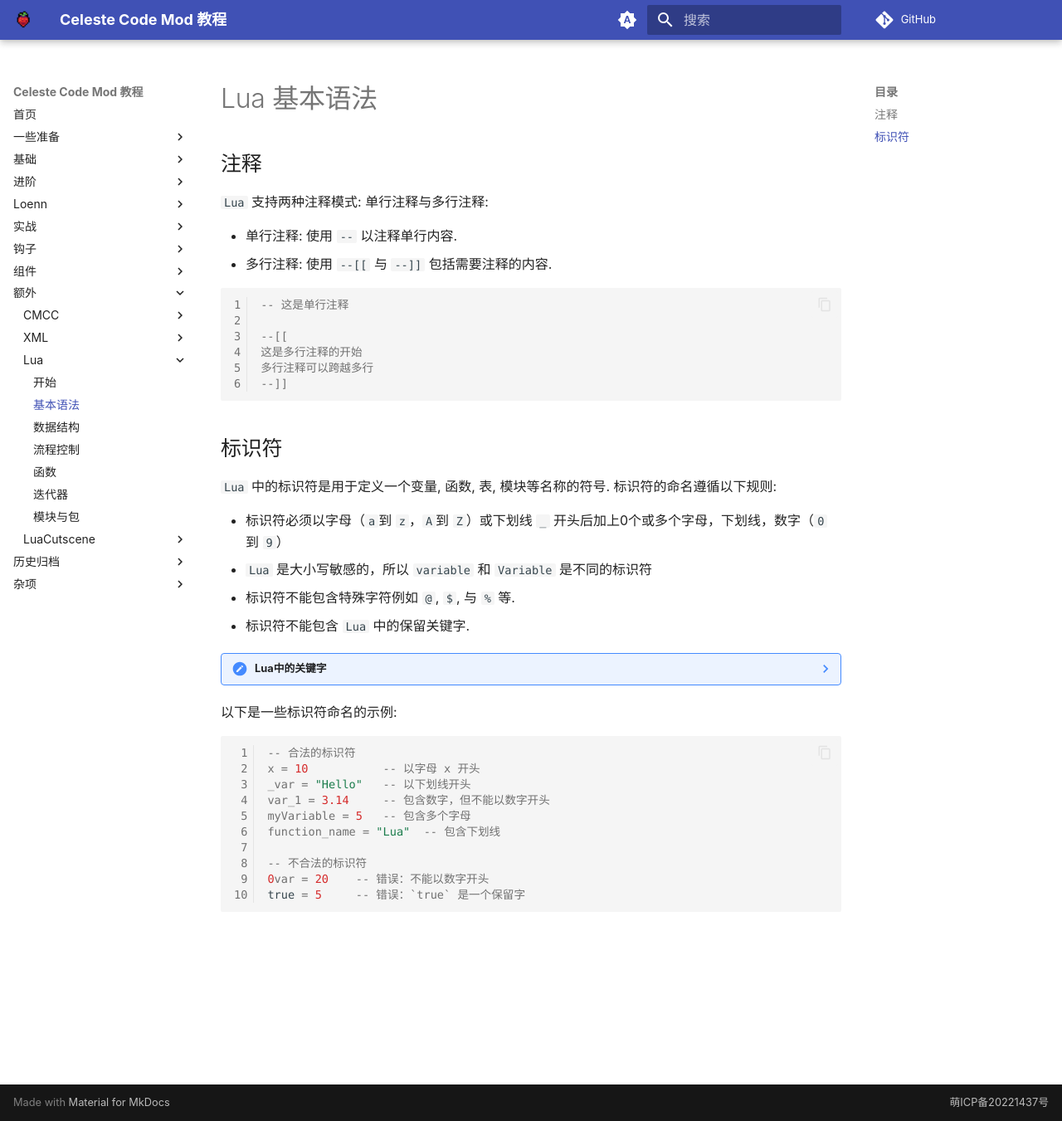
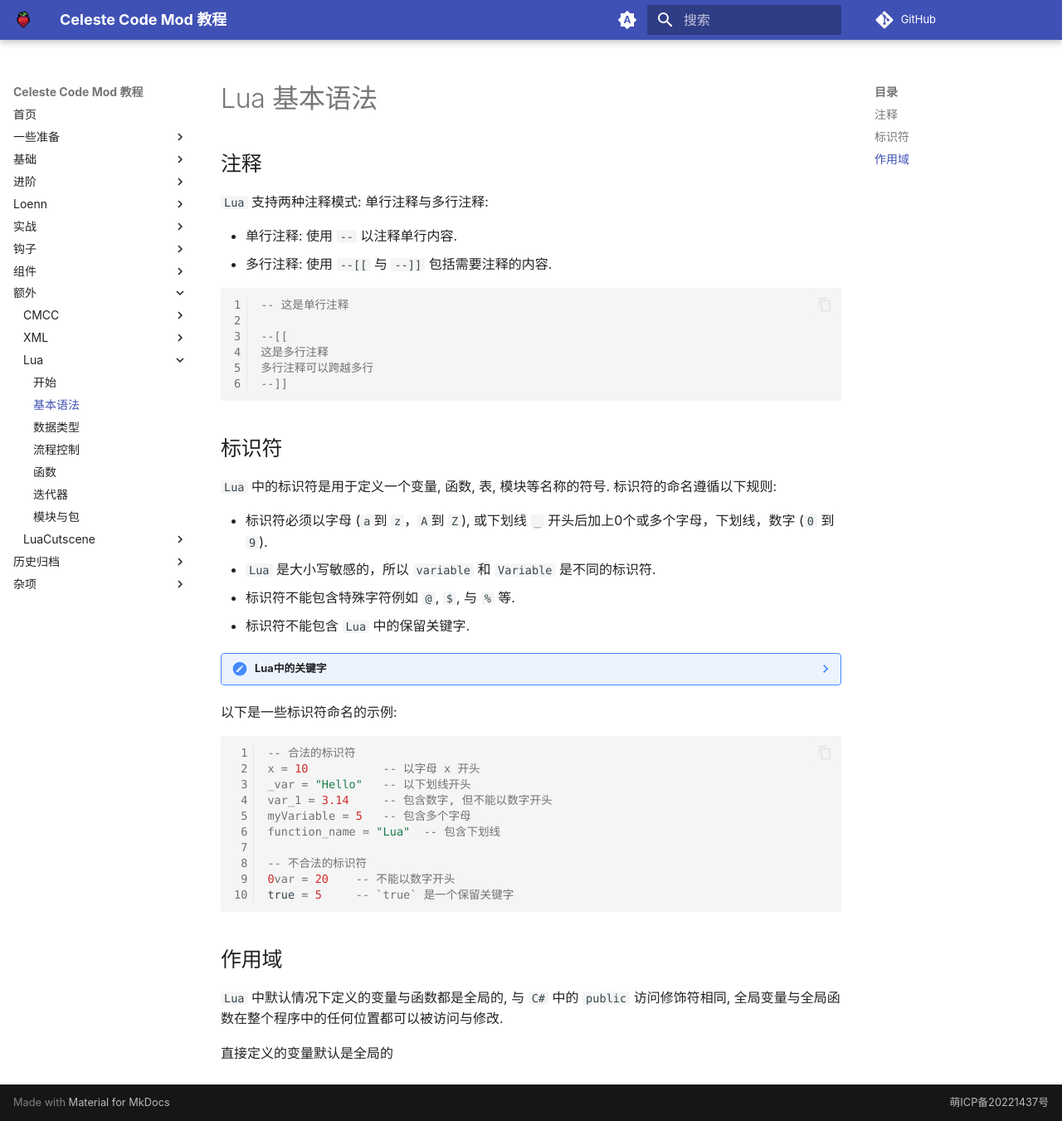
Before and after one commit to Saplonily/CelesteModTutorial, an MkDocs documentation site: the page built from docs/extra/lua/syntax.md, in a window 1280 px wide and 1351 px high. Shown: the whole window at 83% size. Built offline with MkDocs 1.6.1 and Material for MkDocs 9.7.7, drawn with Linux system fonts in a browser that asks for light colours; comment, search, counter and statistics services are not loaded.

````diff
--- a/docs/extra/lua/syntax.md
+++ b/docs/extra/lua/syntax.md
@@ -11,7 +11,7 @@
 -- 这是单行注释
 
 --[[
-这是多行注释的开始
+这是多行注释
 多行注释可以跨越多行
 --]]
 ```
@@ -20,8 +20,8 @@
 
 `Lua` 中的标识符是用于定义一个变量, 函数, 表, 模块等名称的符号. 标识符的命名遵循以下规则:
 
-- 标识符必须以字母（`a `到 `z`，`A `到 `Z`）或下划线 `_` 开头后加上0个或多个字母，下划线，数字（`0` 到 `9`）
-- `Lua` 是大小写敏感的，所以 `variable` 和 `Variable` 是不同的标识符
+- 标识符必须以字母 (`a `到 `z`，`A `到 `Z`), 或下划线 `_` 开头后加上0个或多个字母，下划线，数字 (`0` 到 `9`).
+- `Lua` 是大小写敏感的，所以 `variable` 和 `Variable` 是不同的标识符.
 - 标识符不能包含特殊字符例如 `@`, `$`, 与 `%` 等.
 - 标识符不能包含 `Lua` 中的保留关键字.
 
@@ -43,11 +43,17 @@
 -- 合法的标识符
 x = 10           -- 以字母 x 开头
 _var = "Hello"   -- 以下划线开头
-var_1 = 3.14     -- 包含数字，但不能以数字开头
+var_1 = 3.14     -- 包含数字, 但不能以数字开头
 myVariable = 5   -- 包含多个字母
 function_name = "Lua"  -- 包含下划线
 
 -- 不合法的标识符
-0var = 20    -- 错误：不能以数字开头
-true = 5     -- 错误：`true` 是一个保留字
+0var = 20    -- 不能以数字开头
+true = 5     -- `true` 是一个保留关键字
 ```
+
+## 作用域
+
+`Lua` 中默认情况下定义的变量与函数都是全局的, 与 `C#` 中的 `public` 访问修饰符相同, 全局变量与全局函数在整个程序中的任何位置都可以被访问与修改.
+
+直接定义的变量默认是全局的
--- a/mkdocs.yml
+++ b/mkdocs.yml
@@ -60,7 +60,6 @@
   - 首页: "index.md"
   - 一些准备:
       - 基础环境配置: "coding_setup/basic_env.md"
-      - 偏好: "coding_setup/preference.md"
       - 调试: "coding_setup/debug.md"
       - 阅读代码: "coding_setup/code_reading.md"
   - 基础:
@@ -102,7 +101,7 @@
       - Lua:
         - 开始: "extra/lua/begin.md"
         - 基本语法: "extra/lua/syntax.md"
-        - 数据结构: "extra/lua/data_structure.md"
+        - 数据类型: "extra/lua/data_structure.md"
         - 流程控制: "extra/lua/control_flow.md"
         - 函数: "extra/lua/function.md"
         - 迭代器: "extra/lua/iterator.md"
@@ -116,6 +115,7 @@
   - 历史归档:
       - 基础环境配置: "arc/basic_env.md"
       - 通过模板创建项目: "arc/project_template.md"
+      - 偏好: "arc/preference.md"
       - 偏好-sdk-styled-proj: "arc/sdk-styled-proj.md"
   - 杂项:
       - ChangeLog: "misc/change_log.md"
````
Also changed, not shown: docs/index.md (+1 -1 lines), docs/misc/change_log.md (+11 -9 lines), docs/misc/to_do_list.md (+7 -6 lines), docs/arc/preference.md (renamed from docs/coding_setup/preference.md), 9 other files.
